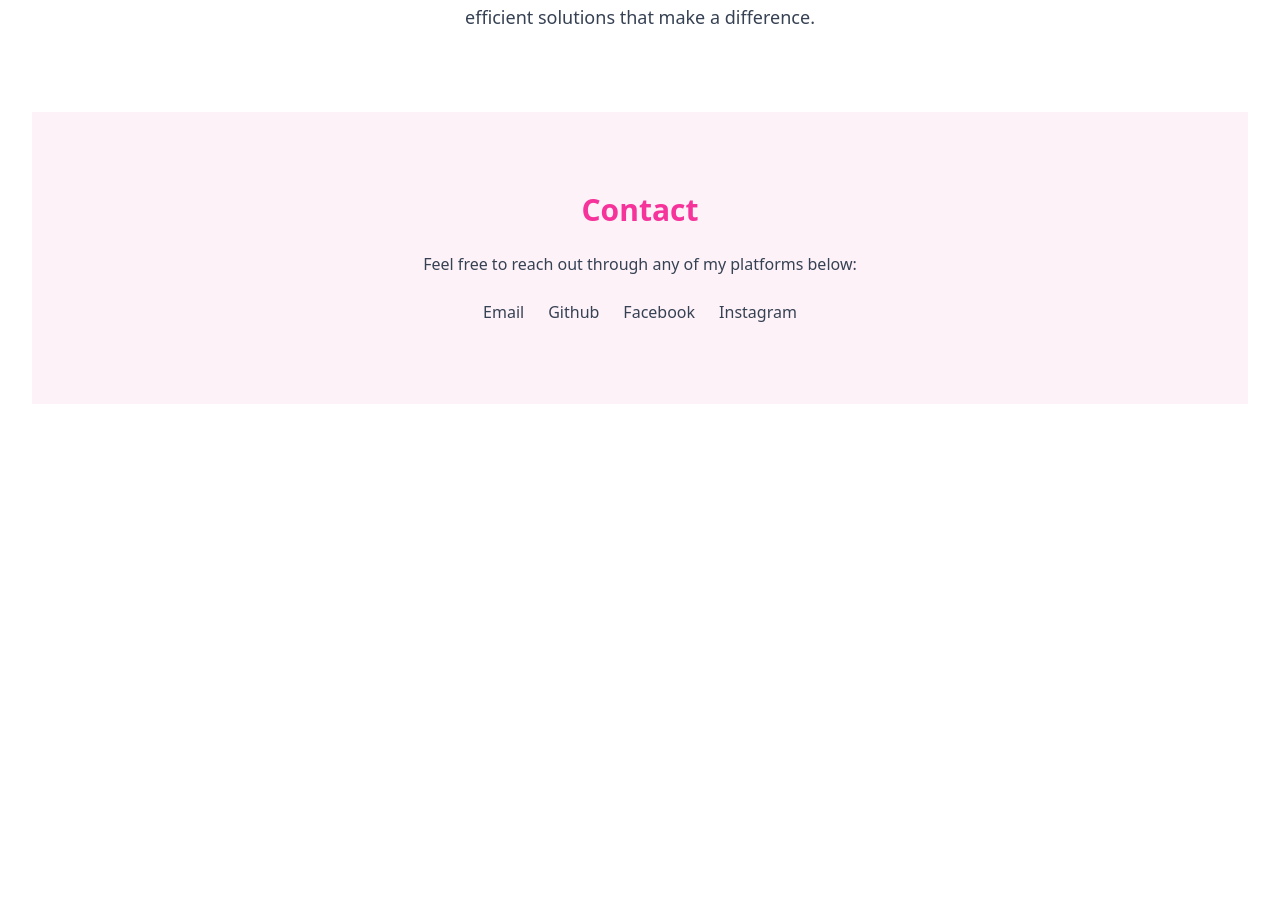
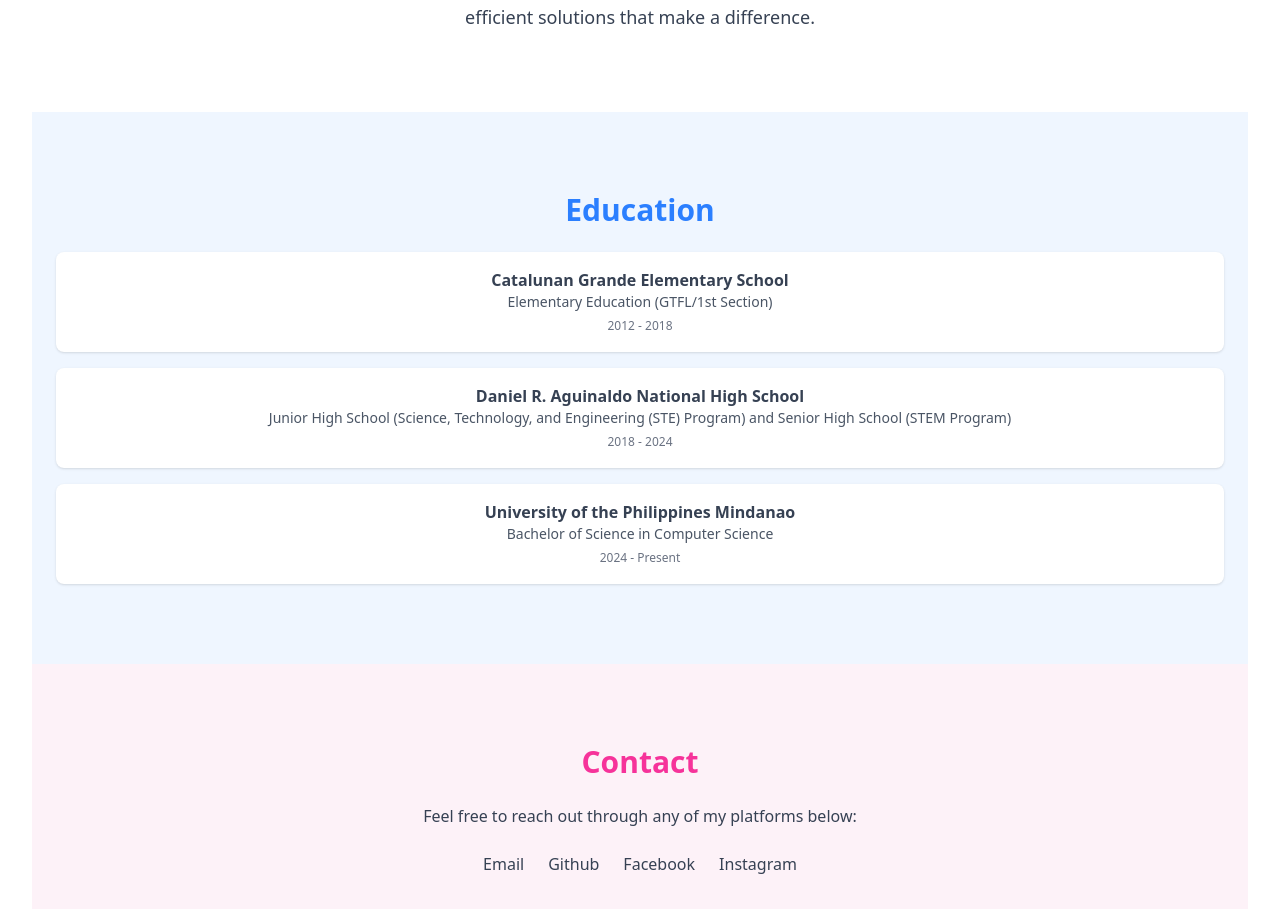
Before and after one commit to Code-DER/Xander-Jay-Cagang-Portfolio, a React (Vite) app in the folder my-portfolio/: page / in a window 1280 px wide. Shown: the part 1028-1937 px from the top of the page. Before the commit the page ends 1464 px from the top, so only its background shows below. Built offline with nearby package versions, Linux system fonts and the light colour scheme.

Commit message:
feat: education section

```diff
--- a/my-portfolio/src/App.jsx
+++ b/my-portfolio/src/App.jsx
@@ -2,6 +2,7 @@
 import Navbar from './components/Navbar'
 import Hero from './components/Hero'
 import About from './components/About'
+import Education from './components/Education'
 import Contact from './components/Contact'
 
 function App() {
@@ -11,6 +12,7 @@
       <Navbar />
       <Hero />
       <About />
+      <Education />
       <Contact />
     </div>
   )
--- /dev/null
+++ b/my-portfolio/src/components/Education.jsx
@@ -0,0 +1,28 @@
+import { motion } from "framer-motion";
+import { portfolioData } from "../data/portfolioData";
+
+export default function Education() {
+    return (
+        <section id="education" className="py-20 bg-blue-50 text-gray-700">
+            <div className="max-2-4xl mx-auto px-6">
+                <h2 className="text-3xl font-bold mb-6 text-blue-500">Education</h2>
+                <div className="space-y-4">
+                    {portfolioData.education.map((edu, idx) => (
+                        <motion.div
+                            key={idx}
+                            initial={{ opacity: 0, x: -30 }}
+                            whileInView={{ opacity: 1, x: 0 }}
+                            transition={{ delay: idx * 0.2 }}
+                            viewport={{ once: true }}
+                            className="p-4 bg-white rounded-lg shadow"
+                        >
+                            <h3 className="font-semibold">{edu.school}</h3>
+                            <p className="text-sm text-gray-600">{edu.degree}</p>
+                            <span className="text-xs text-gray-500">{edu.year}</span>
+                        </motion.div>
+                    ))}
+                </div>
+            </div>
+        </section>
+    );
+}
--- a/my-portfolio/src/data/portfolioData.js
+++ b/my-portfolio/src/data/portfolioData.js
@@ -4,13 +4,19 @@
     about: "I am a passionate web developer with a focus on creating dynamic and progressive web applications. My journey in web development has been driven by a desire to build user-friendly and efficient solutions that make a difference.",
     education: [
         {
-
+            school: "Catalunan Grande Elementary School",
+            degree: "Elementary Education (GTFL/1st Section)",
+            year: "2012 - 2018"
         },
         {
-
+            school: "Daniel R. Aguinaldo National High School",
+            degree: "Junior High School (Science, Technology, and Engineering (STE) Program) and Senior High School (STEM Program)",
+            year: "2018 - 2024"
         },
         {
-
+            school: "University of the Philippines Mindanao",
+            degree: "Bachelor of Science in Computer Science",
+            year: "2024 - Present"
         },
     ],
     projects: [
```
